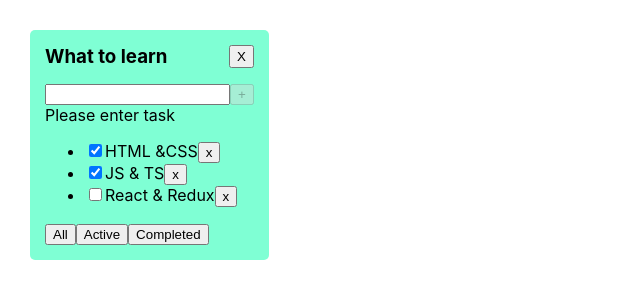
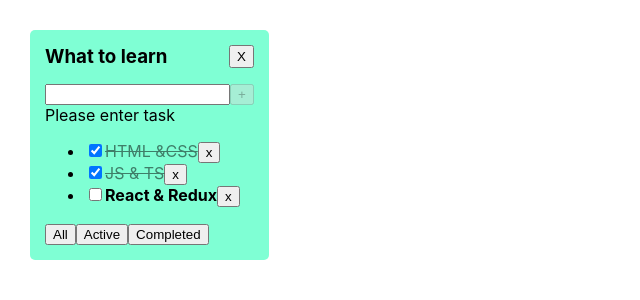
Before and after one commit to olesya-sh-dev/todolist-lesson1, a React (Create React App) app: page / in a window 1280 px wide. Shown: the top 300 px of the page, without its empty margins (0-640 px from the left). Built offline with nearby package versions, Linux system fonts and the light colour scheme.

Commit message:
изменения стиля выполненных задач

```diff
--- a/src/App.css
+++ b/src/App.css
@@ -12,3 +12,10 @@
   border-radius: 5px;
   padding: 15px;
 }
+.taskDone {
+  text-decoration: line-through;
+  opacity: 0.5;
+}
+.task {
+  font-weight: bold;
+}
--- a/src/Todolist.tsx
+++ b/src/Todolist.tsx
@@ -65,7 +65,9 @@ export const Todolist = ({
                 checked={task.isDone}
                 onChange={changeStatusHandler}
               />
-              <span>{task.title}</span>
+              <span className={task.isDone ? "taskDone" : "task"}>
+                {task.title}
+              </span>
               <Button title="x" onClickHandler={removeTaskHandler} />
             </li>
           );
```
